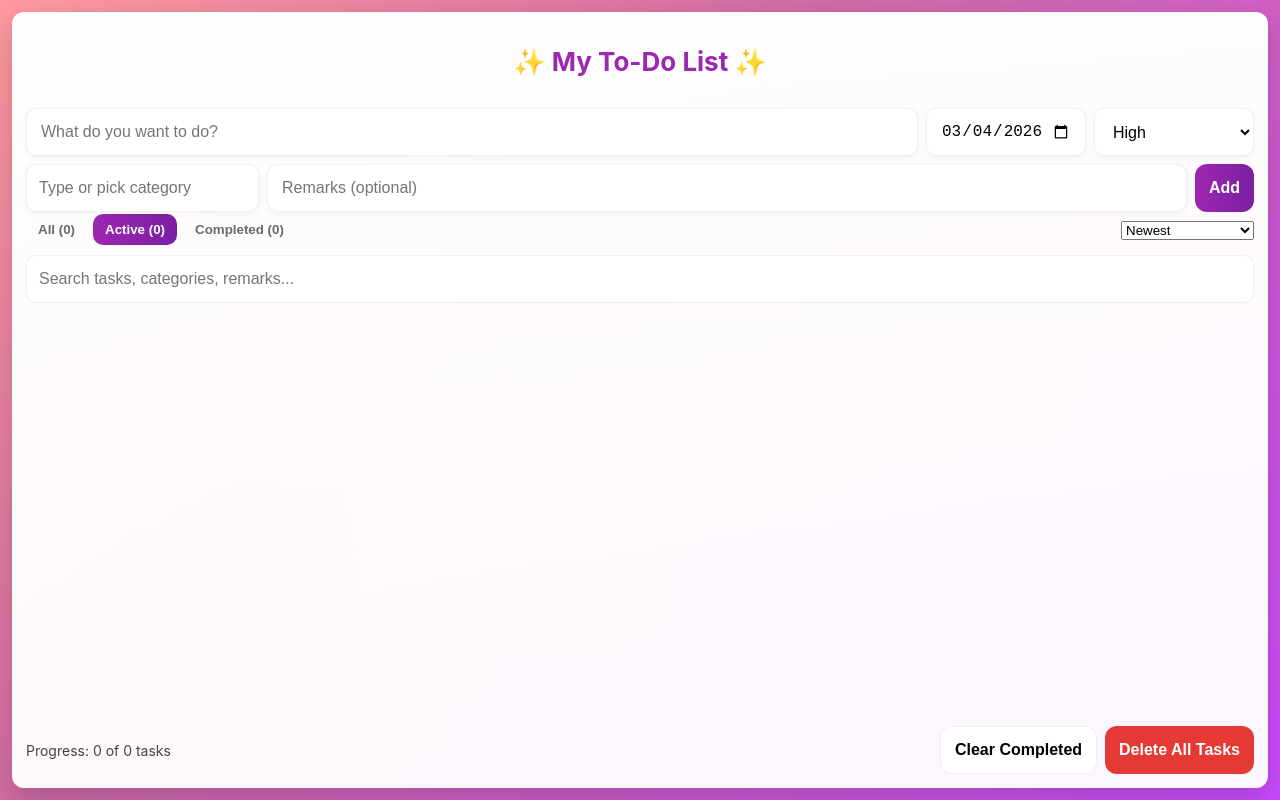
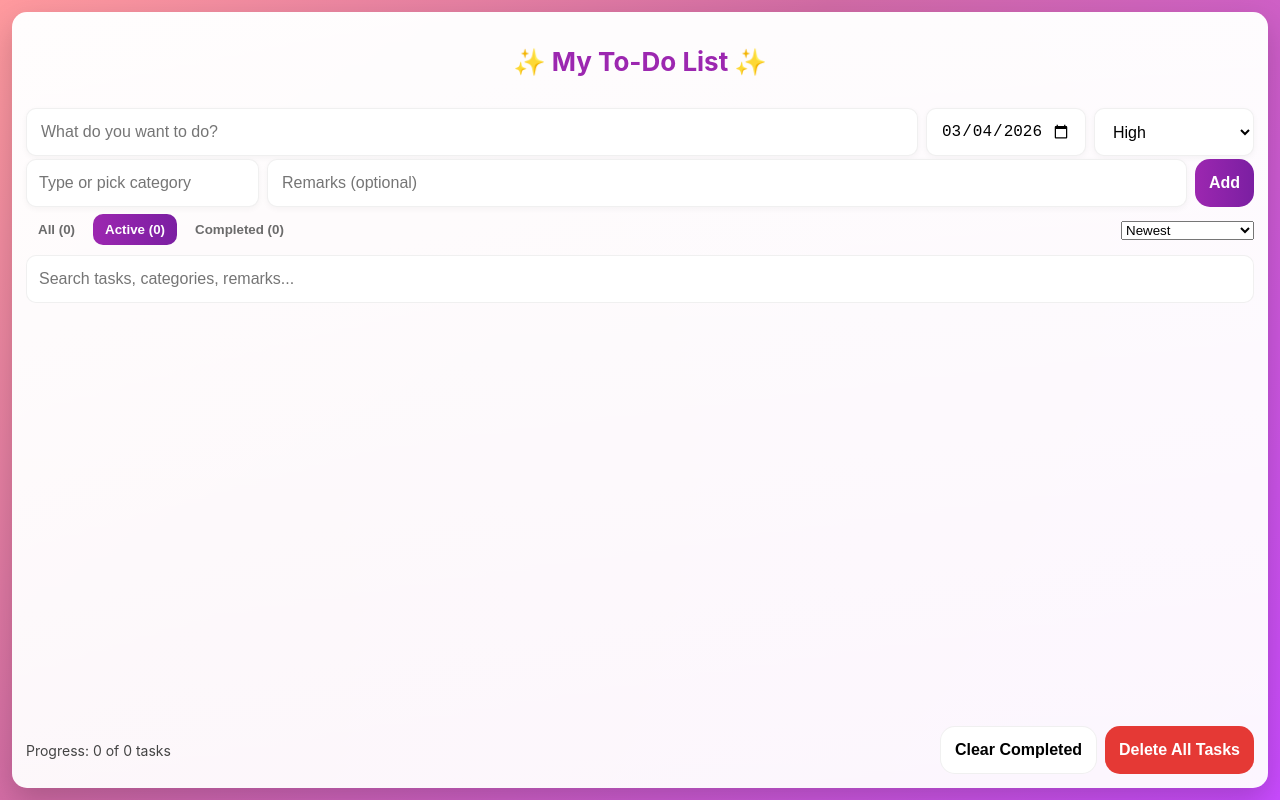
Before and after one commit to yyhuiab77/todolist, a plain HTML site: page index.html in a window 1280 px wide. Drawn offline with Linux system fonts and the light colour scheme.

Commit message:
Add files via upload

```diff
--- a/style.css
+++ b/style.css
@@ -6,7 +6,7 @@
   --card:#ffffff;
   --muted:#6b6b6b;
   --danger:#e53935;
-  --radius:12px;
+  --radius:15px;
   --shadow-desktop: 0 12px 30px rgba(0,0,0,0.18);
   --shadow-mobile: 0 6px 14px rgba(0,0,0,0.12);
   --header-height:72px;
@@ -60,7 +60,7 @@ body{
   min-height:var(--input-height);
   display:flex;
   flex-direction:column;
-  gap:8px;
+  gap:3px;
   flex:0 0 auto;
 }
 .row{display:flex;gap:8px;align-items:center}
@@ -96,7 +96,7 @@ body{
   padding:12px;
   border-radius:8px;
   cursor:pointer;
-  font-size:16px;
+  font-size:10px;
 }
 .category-item:hover{background:rgba(0,0,0,0.03)}
 .category-item .label{flex:1;overflow:hidden;text-overflow:ellipsis;white-space:nowrap}
@@ -112,7 +112,7 @@ body{
 .input-area select{max-width:160px}
 
 /* Buttons */
-.btn{padding:10px 14px;border-radius:12px;border:1px solid rgba(0,0,0,0.06);background:#fff;cursor:pointer;font-weight:700;font-size:16px;min-height:var(--touch-size)}
+.btn{padding:10px 14px;border-radius:15px;border:1px solid rgba(0,0,0,0.06);background:#fff;cursor:pointer;font-weight:700;font-size:16px;min-height:var(--touch-size)}
 .btn.primary{background:linear-gradient(90deg,var(--accent),var(--accent-2));color:#fff;border:none}
 .btn.danger{background:var(--danger);color:#fff;border:none}
 
@@ -162,7 +162,7 @@ body{
 .priority-badge{display:inline-block;padding:6px 10px;border-radius:8px;font-size:13px;color:#fff;margin-left:8px;vertical-align:middle;white-space:nowrap}
 .priority-high{background:#d32f2f}
 .priority-medium{background:#f57c00}
-.priority-low{background:#2e7d32}
+.priority-low{background:#04cc29}
 
 /* Line 2: due date & created */
 .line-meta{font-size:13px;color:var(--muted)}
```
